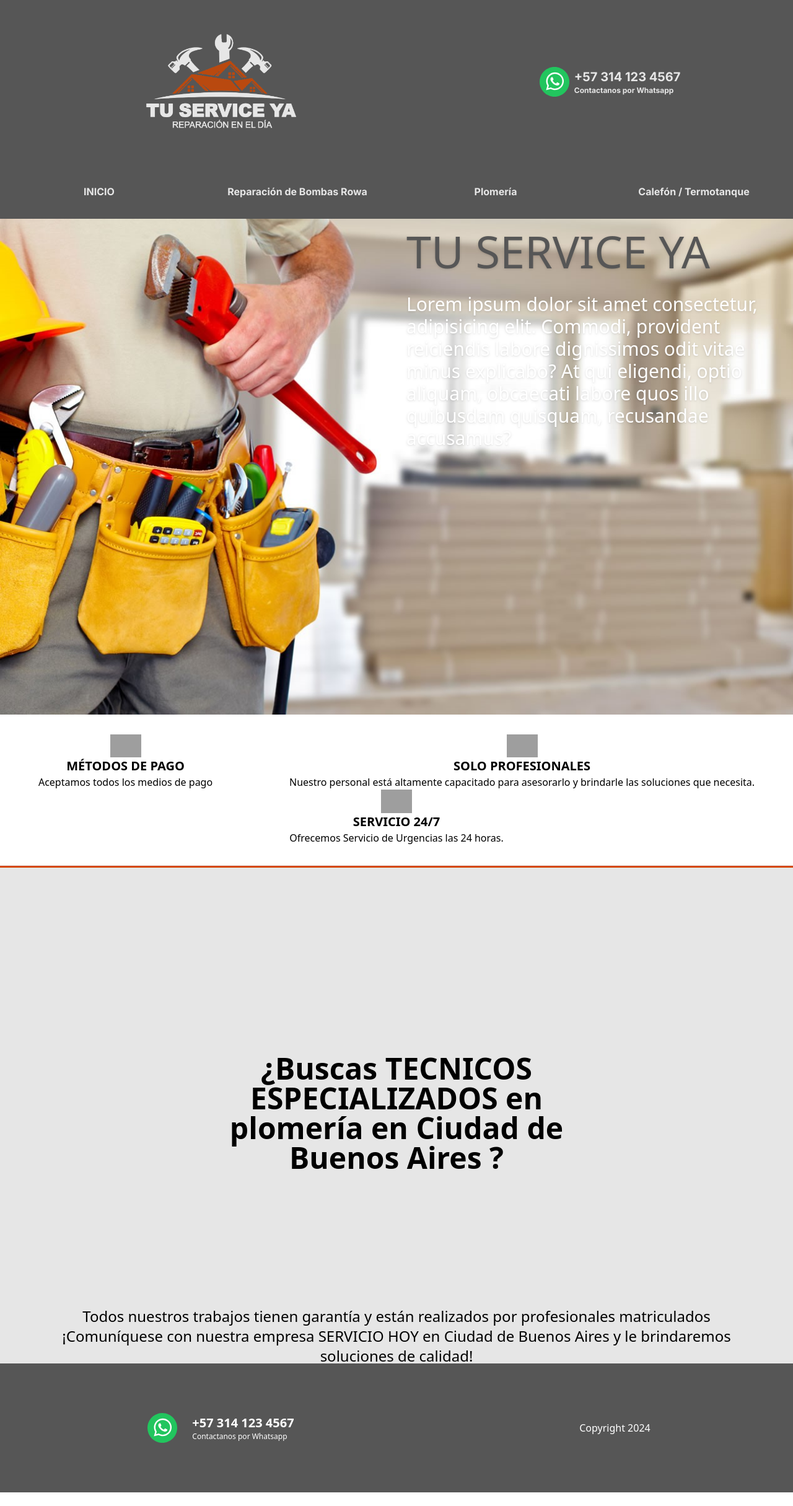
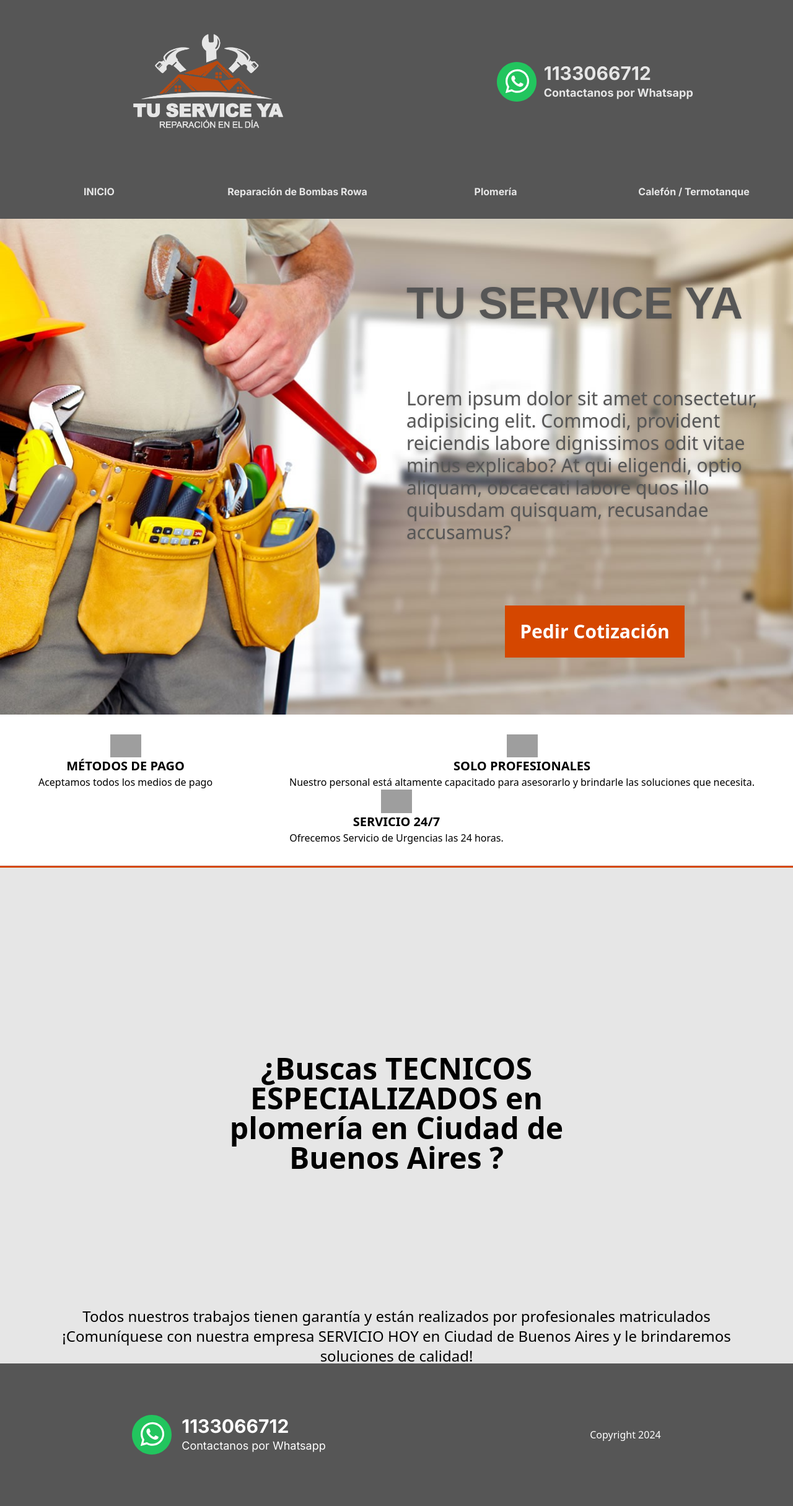
Before and after one commit to guidogattas/tu-service-ya, a React (Vite) app: page / in a window 1280 px wide. Shown: the whole page at 62% size. Before the commit the page ends 2408 px from the top, so only its background shows below. Built offline with nearby package versions, Linux system fonts and the light colour scheme; grey boxes are pictures that could not be loaded.

Commit message:
[FEAT] WhatsApp link Hero change

```diff
--- a/src/App.jsx
+++ b/src/App.jsx
@@ -2,7 +2,7 @@ import { BrowserRouter as Router, Route, Routes } from 'react-router-dom';
 import './App.css';
 
 import Home from './components/Home/Home';
-import ReparacionBombas from './components/ReparacionBombas';
+import Rowa from './components/Rowa.jsx';
 import Plomeria from './components/Plomeria';
 import CalefonTermotanque from './components/CalefonTermotanque';
 
@@ -16,7 +16,7 @@ function App() {
       <Header />
       <Routes>
         <Route path="/" element={<Home />} />
-        <Route path="/reparacion-bombas" element={<ReparacionBombas />} />
+        <Route path="/rowa" element={<Rowa />} />
         <Route path="/plomeria" element={<Plomeria />} />
         <Route path="/calefon-termotanque" element={<CalefonTermotanque />} />
 
--- a/src/components/Footer.jsx
+++ b/src/components/Footer.jsx
@@ -1,14 +1,10 @@
-import WhatsAppLogo from './icons/WhatsAppLogo.jsx';
+import WhatsApp from './WhatsApp.jsx';
 
 const Footer = () => {
     return (
         <footer className='flex flex-row justify-around py-20 text-white bg-customGrey'>
-            <div className='flex items-center text-3xl'>
-                <WhatsAppLogo fill='white' className="w-16 text-green-500 duration-200 filltransition-colors hover:text-green-700" />
-                <div className='ml-4'>
-                    <p className='text-xl font-bold black'>+57 314 123 4567</p>
-                    <p className='text-xs '>Contactanos por Whatsapp</p>
-                </div>
+            <div className='flex items-center gap-4 text-3xl'>
+                <WhatsApp />
             </div>
             <div className='self-center'>Copyright 2024</div>
         </footer>
--- a/src/components/Header.jsx
+++ b/src/components/Header.jsx
@@ -1,19 +1,16 @@
-import WhatsAppLogo from './icons/WhatsAppLogo.jsx';
 import NavBar from './NavBar.jsx';
+import WhatsApp from './WhatsApp.jsx';
 
 const Header = () => {
+
     return (
         <>
             <section className='flex flex-row items-center justify-around px-4 py-8 bg-customGrey text-customWhite font-inter font-bold text-[24px]'>
                 <div>
-                    <img className='object-scale-down w-[350px]' src="public\images\Logo-tsy-png-white.png" alt="Logo Tu Service Ya" />
+                    <img className='object-scale-down w-[350px]' src="\images\Logo-tsy-png-white.png" alt="Logo Tu Service Ya" />
                 </div>
-                <div className='flex items-center text-3xl'>
-                    <WhatsAppLogo fill='white' className="w-16 text-green-500 duration-200 filltransition-colors hover:text-green-700" />
-                    <div>
-                        <p className='text-xl font-bold black text- font-inter'>+57 314 123 4567</p>
-                        <p className='text-xs font-inter'>Contactanos por Whatsapp</p>
-                    </div>
+                <div className='flex items-center gap-3 text-3xl'>
+                    <WhatsApp />
                 </div>
             </section>
             <NavBar />
--- /dev/null
+++ b/src/components/Home/Hero.jsx
@@ -0,0 +1,13 @@
+const Hero = () => {
+    return (
+        <div className="h-screen bg-cover" style={{ backgroundImage: "url('/images/bg/serv-grales-2.jpg')" }} >
+            <div className="ml-[50vw] p-4 py-[100px] flex flex-col gap-[100px] text-customGrey">
+                <h3 className="font-bold text-7xl drop-shadow font-arial">TU SERVICE YA</h3>
+                <p className="text-3xl right-32 top-32 drop-shadow">Lorem ipsum dolor sit amet consectetur, adipisicing elit. Commodi, provident reiciendis labore dignissimos odit vitae minus explicabo? At qui eligendi, optio aliquam, obcaecati labore quos illo quibusdam quisquam, recusandae accusamus?</p>
+                <button className="p-6 text-3xl font-bold text-white bg-customOrange max-w-[300px] place-self-center">Pedir Cotización</button>
+            </div>
+        </div>
+    )
+}
+
+export default Hero
--- a/src/components/Home/Home.jsx
+++ b/src/components/Home/Home.jsx
@@ -1,18 +1,15 @@
 import Info from "./Info"
+import Hero from "./Hero"
 const Home = () => {
     return (
         <>
-            <div className="h-screen bg-cover" style={{ backgroundImage: "url('public/images/bg/serv-grales-2.jpg')" }} >
-                <h3 className="p-4 ml-[50vw] text-7xl drop-shadow text-customGrey">TU SERVICE YA</h3>
-                <p className="p-4 ml-[50vw] text-3xl right-32 top-32 drop-shadow text-white">Lorem ipsum dolor sit amet consectetur, adipisicing elit. Commodi, provident reiciendis labore dignissimos odit vitae minus explicabo? At qui eligendi, optio aliquam, obcaecati labore quos illo quibusdam quisquam, recusandae accusamus?</p>
-            </div>
-            {/* <hr className="h-1 bg-customOrange" /> */}
-
+            <Hero />
             <Info />
             <hr className="h-1 bg-customOrange" />
             <section className="flex flex-col h-screen p-[100px] bg-customWhite text-center gap-4">
                 <h3 className="font-bold m-[200px] text-5xl ">¿Buscas TECNICOS ESPECIALIZADOS en plomería en Ciudad de Buenos Aires ?</h3>
                 <p className="text-2xl">Todos nuestros trabajos  tienen garantía y están realizados por profesionales matriculados ¡Comuníquese con nuestra empresa SERVICIO HOY en Ciudad de Buenos Aires y le brindaremos soluciones de calidad!</p>
+
             </section>
         </>
     )
--- a/src/components/NavBar.jsx
+++ b/src/components/NavBar.jsx
@@ -14,7 +14,7 @@ const NavBar = () => {
                 </li>
                 <li className='flex-1'>
                     <Link
-                        to="/reparacion-bombas"
+                        to="/rowa"
                         className='block py-8 font-bold text-center transition duration-700 rounded hover:bg-customOrange'
                     >
                         Reparación de Bombas Rowa
--- a/src/components/ReparacionBombas.jsx
+++ /dev/null
@@ -1,7 +0,0 @@
-const ReparacionBombas = () => {
-    return (
-        <div className="p-4">ReparacionBombas</div>
-    )
-}
-
-export default ReparacionBombas
--- /dev/null
+++ b/src/components/Rowa.jsx
@@ -0,0 +1,7 @@
+const Rowa = () => {
+    return (
+        <div className="p-4">Rowdsa</div>
+    )
+}
+
+export default Rowa
--- /dev/null
+++ b/src/components/WhatsApp.jsx
@@ -0,0 +1,21 @@
+import WhatsAppLogo from './icons/WhatsAppLogo.jsx';
+
+const WhatsApp = () => {
+
+    const phoneNumber = '1133066712'
+    const encodedMessage = 'Prueba'
+    return (
+        <>
+
+            <a href={`https://wa.me/${phoneNumber}?text=${encodedMessage}`}>
+                <WhatsAppLogo height="70" fill='white' className="w-16 text-green-500 duration-200 filltransition-colors hover:text-green-700" />
+            </a>
+            <div>
+                <p className='font-bold text-xxl black text- font-inter'>{phoneNumber}</p>
+                <p className='text-lg font-inter'>Contactanos por Whatsapp</p>
+            </div>
+        </>
+    )
+}
+
+export default WhatsApp
--- a/tailwind.config.js
+++ b/tailwind.config.js
@@ -14,6 +14,7 @@ export default {
 
       fontFamily: {
         'inter': ['Inter', 'sans-serif'],
+        'arial': ['arial', 'sans-serif']
       },
     },
     plugins: [],
```
Also changed, not shown: src/components/icons/WhatsAppLogo.jsx (+6 -3 lines).
